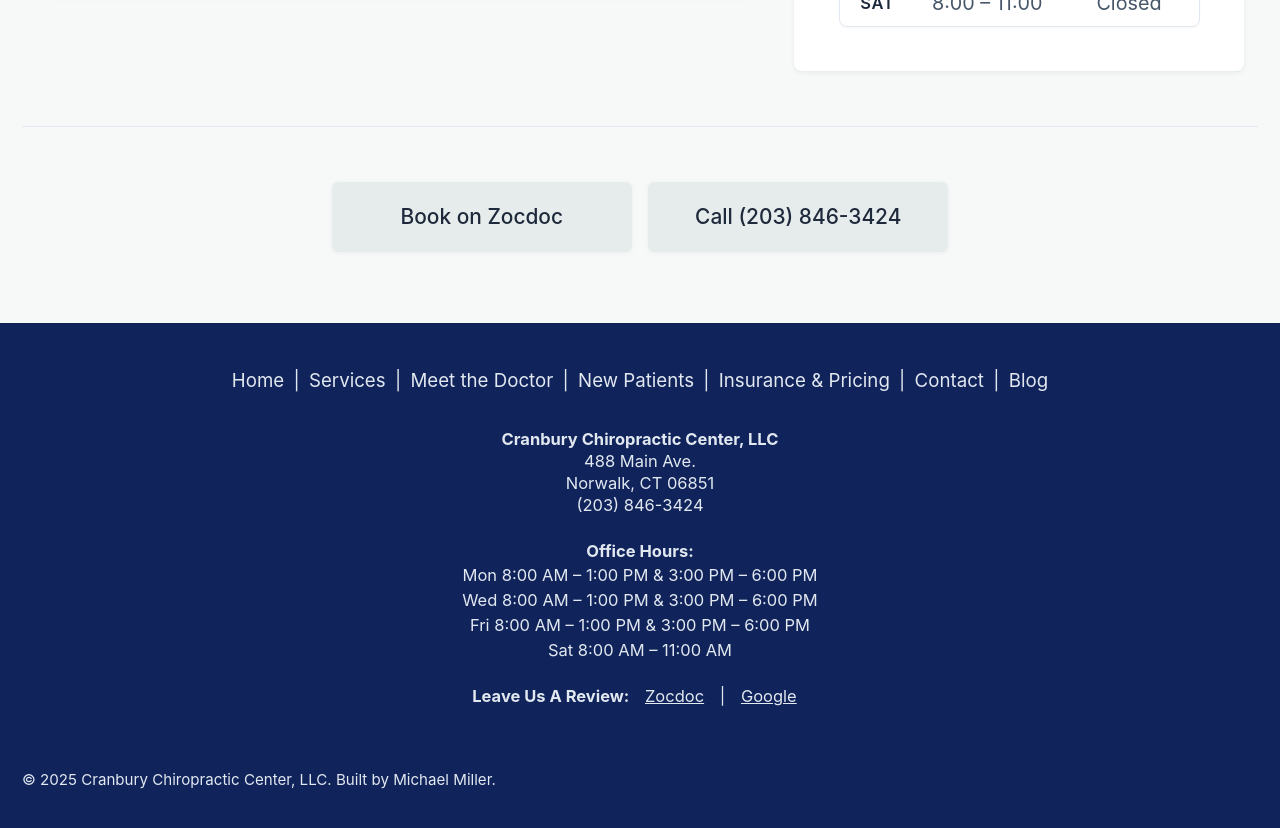
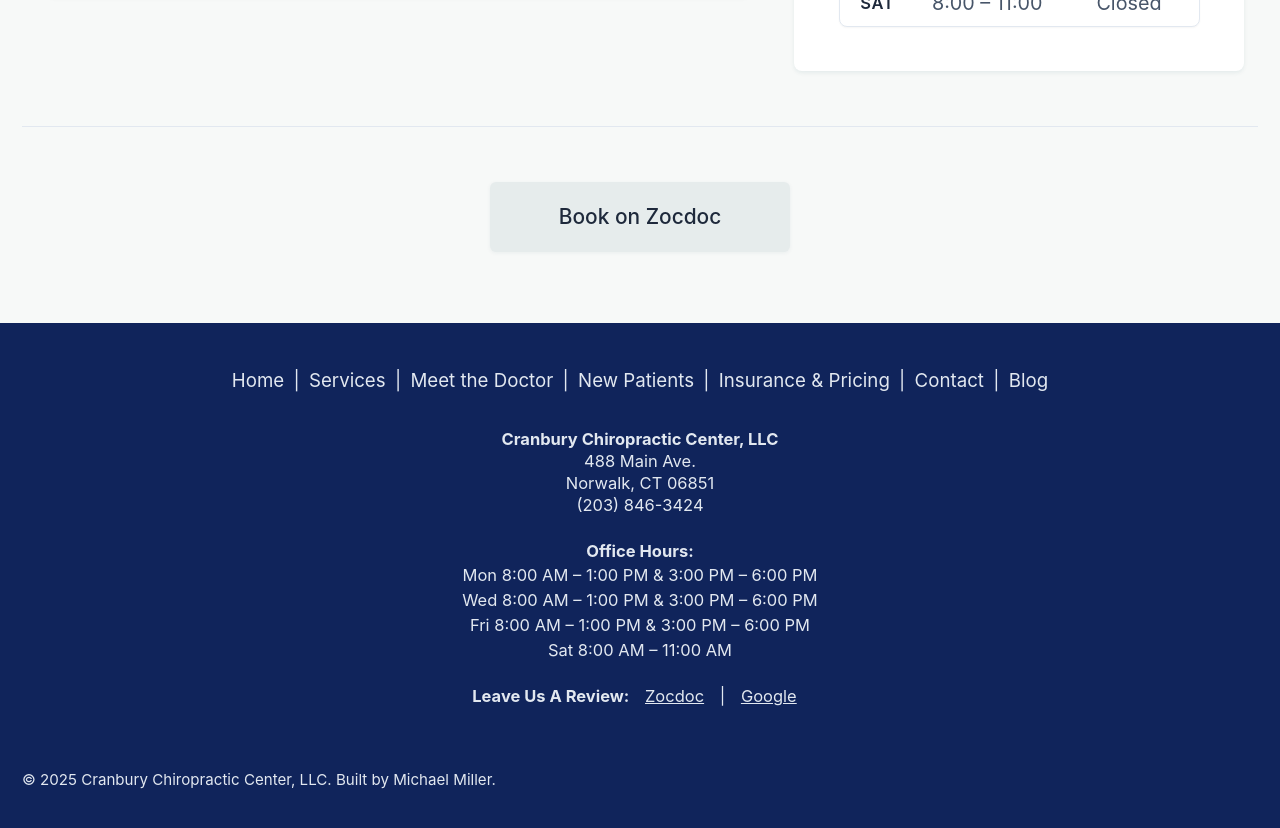
Before and after one commit to millerms/CranburyChiropractic, a Jekyll site: the page built from _pages/contact.md, in a window 1280 px wide and 900 px high, scrolled down 1718 px, cut to the strip 65-893 px from the top of the window. Built offline with Jekyll 4.4.1, drawn with Linux system fonts in a browser that asks for light colours; cached includes are drawn as plain includes.

```diff
--- a/_pages/contact.md
+++ b/_pages/contact.md
@@ -138,7 +138,4 @@ excerpt: ""
   <a href="https://www.zocdoc.com/practice/cranbury-chiropractic-center-43835" class="btn">
     <span class="btn-label">Book on Zocdoc</span>
   </a>
-  <a href="tel:+12038463424" class="btn">
-    <span class="btn-label">Call (203) 846-3424</span>
-  </a>
 </div>
```
